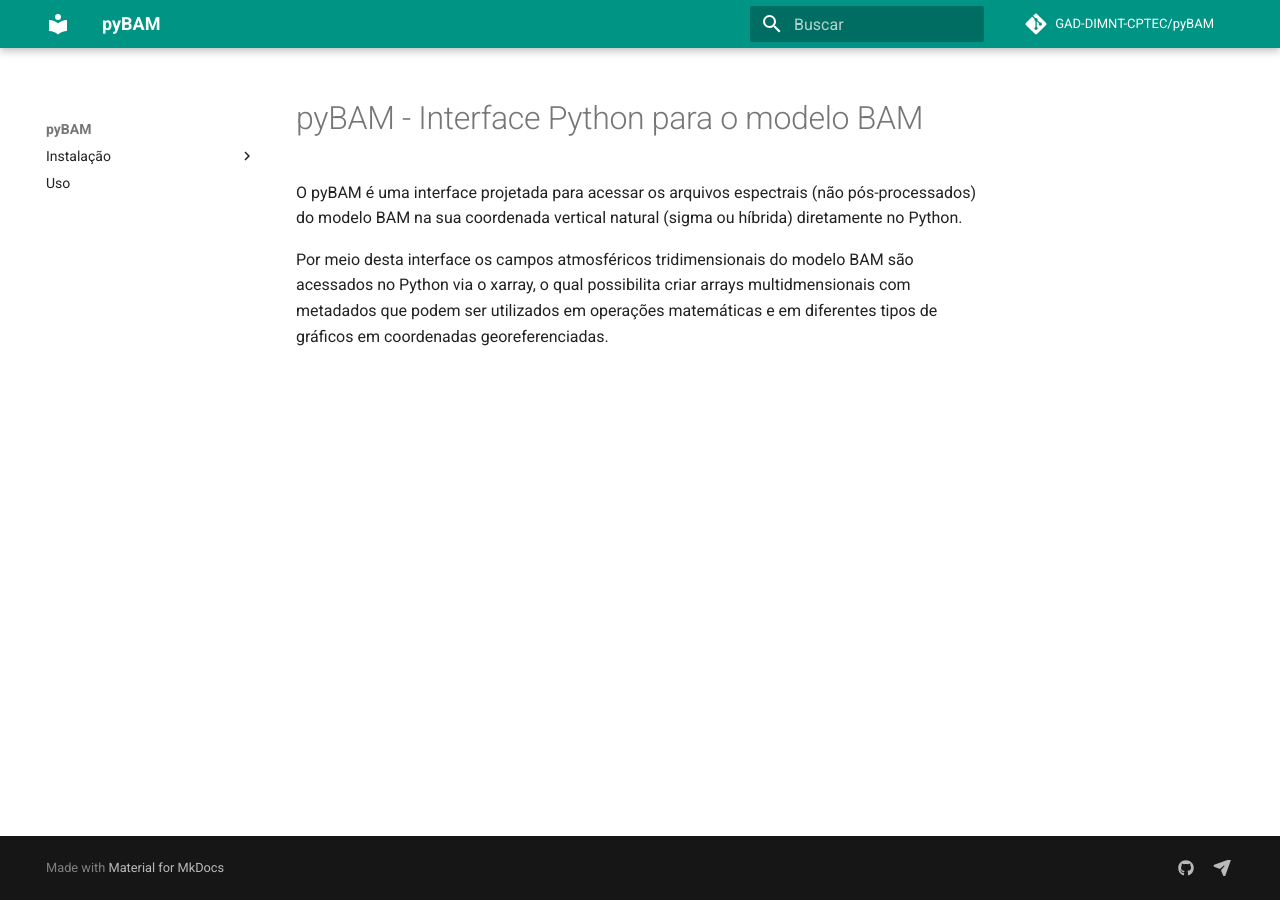
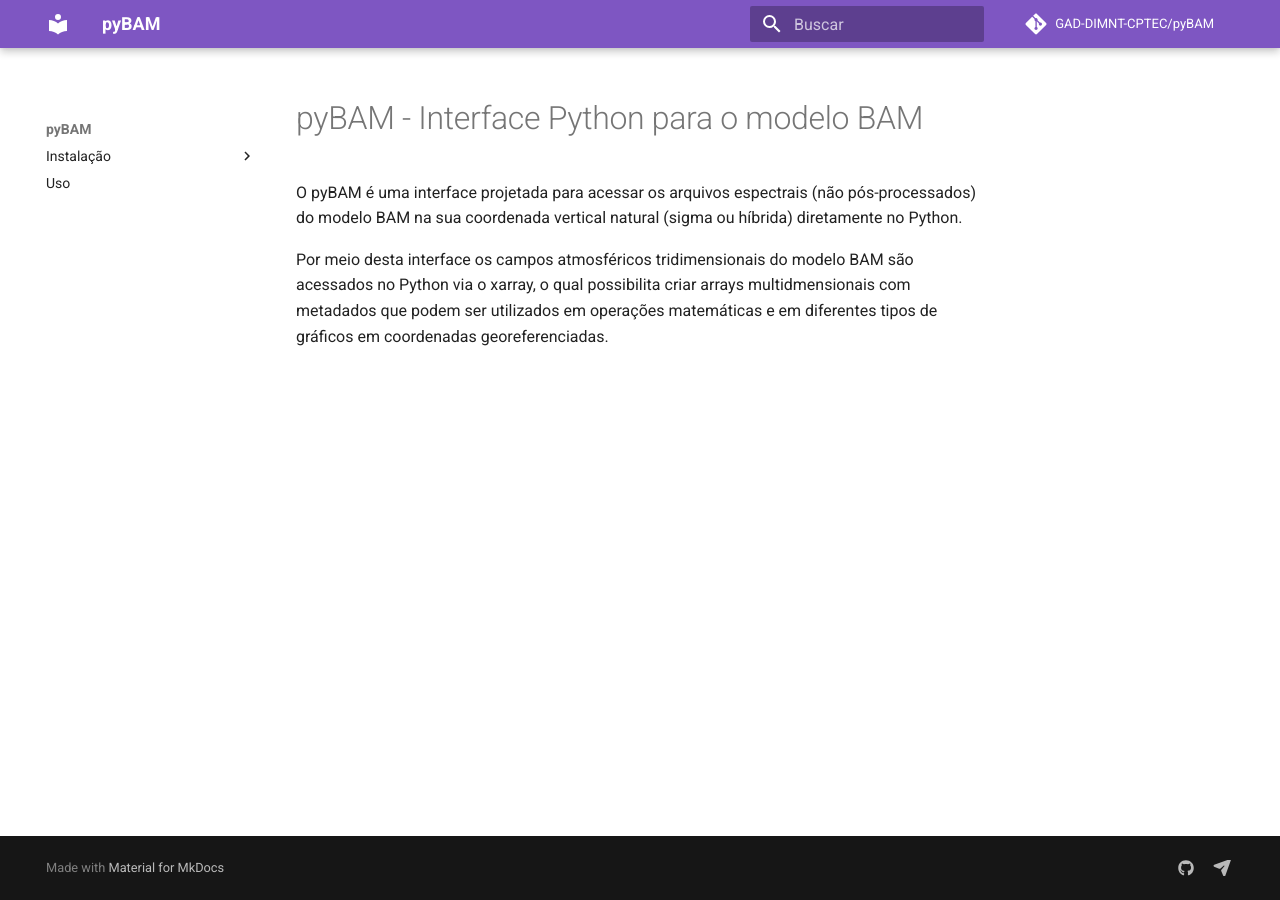
Before and after one commit to GAD-DIMNT-CPTEC/pyBAM, an MkDocs documentation site: the page built from docs/index.md, in a window 1280 px wide. Built offline with MkDocs 1.6.1 and Material for MkDocs 9.7.7, drawn with Linux system fonts in a browser that asks for light colours; comment, search, counter and statistics services are not loaded.

Commit message:
Alterando a cor padrão

```diff
--- a/mkdocs.yml
+++ b/mkdocs.yml
@@ -20,8 +20,8 @@ theme:
   name: material
   language: pt-BR
   palette:
-    primary: teal
-    accent: teal
+    primary: deep purple
+    accent: deep purple
   features:
     - content.tabs.link
 #    - navigation.instant
```
